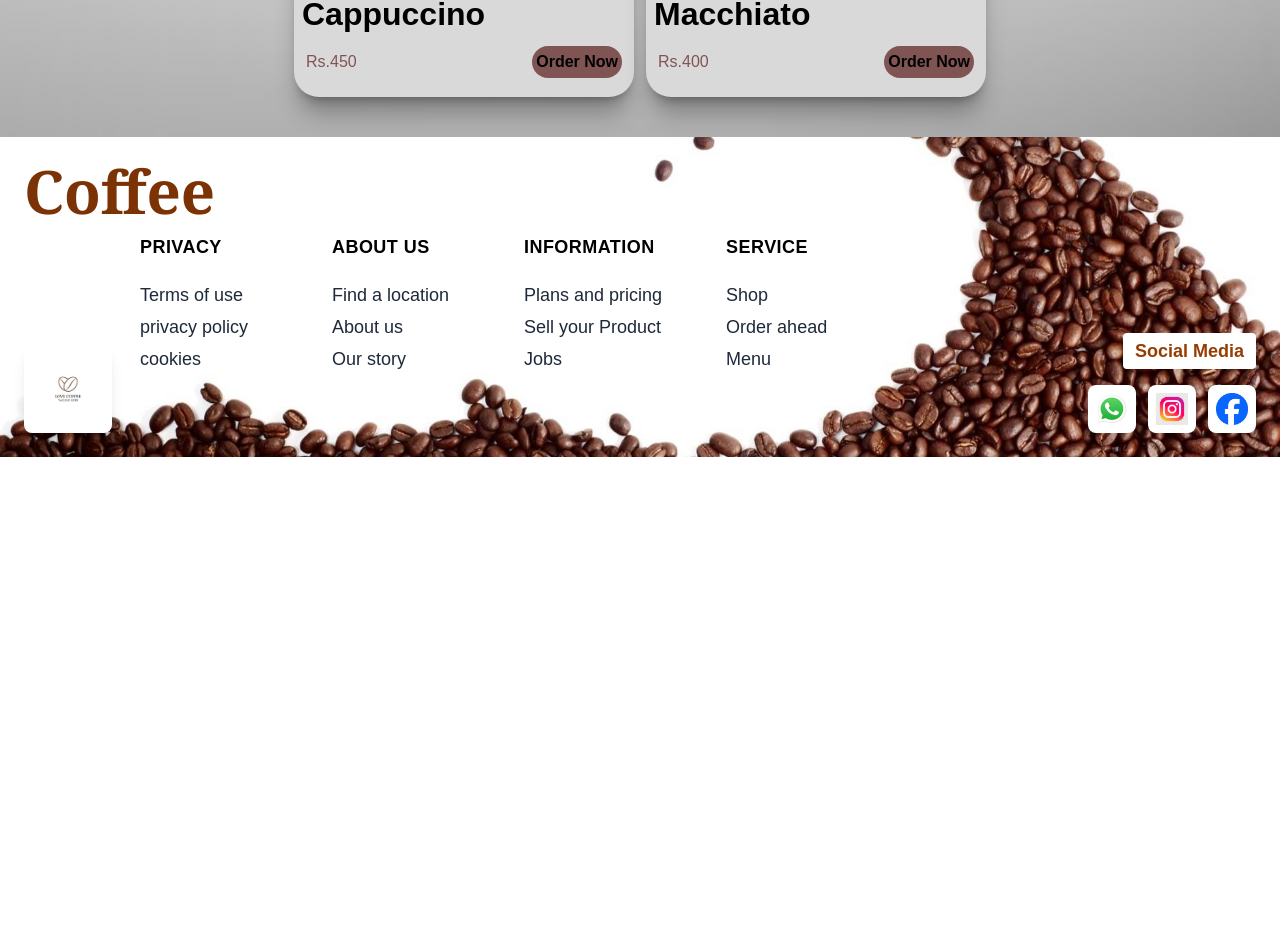
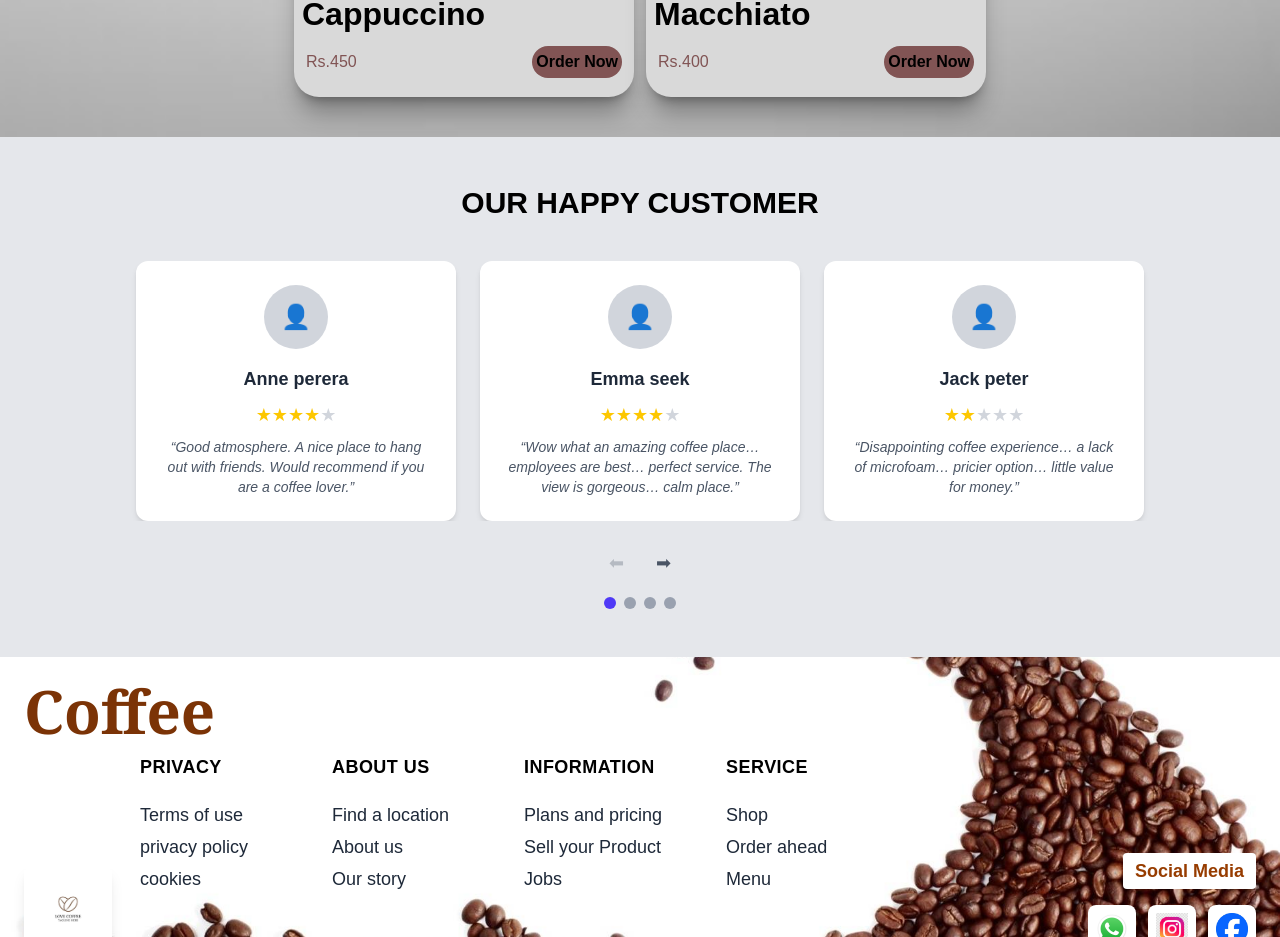
Before and after one commit to OpenStag/project-17, a Next.js app: page / in a window 1280 px wide. Shown: the part 2905-3842 px from the top of the page. Before the commit the page ends 3362 px from the top, so only its background shows below. Built offline with nearby package versions, Linux system fonts and the light colour scheme.

Commit message:
feat/adding reveiw part

```diff
--- a/src/app/page.tsx
+++ b/src/app/page.tsx
@@ -2,6 +2,7 @@ import HomeComponent from  "@/components/Home";
 import ProductExplorer from "@/components/productExplorer";
 import About from "@/components/about";
 import Image from "next/image";
+import Review from "@/components/review";
 
 
 export default function Home() {
@@ -13,6 +14,7 @@ export default function Home() {
        {/* <About/>   */}
     <About/>
     <ProductExplorer/>
+    <Review />
 
    </>
   );
--- /dev/null
+++ b/src/components/review.tsx
@@ -0,0 +1,135 @@
+"use client";
+import { useState } from "react";
+
+export default function Review() {
+  const reviews = [
+    {
+      name: "Anne perera",
+      rating: 4,
+      review:
+        "Good atmosphere. A nice place to hang out with friends. Would recommend if you are a coffee lover.",
+    },
+    {
+      name: "Emma seek",
+      rating: 4,
+      review:
+        "Wow what an amazing coffee place… employees are best… perfect service. The view is gorgeous… calm place.",
+    },
+    {
+      name: "Jack peter",
+      rating: 2,
+      review:
+        "Disappointing coffee experience… a lack of microfoam… pricier option… little value for money.",
+    },
+    {
+      name: "Sarah miller",
+      rating: 5,
+      review:
+        "Great place to relax with friends. Good variety of drinks and snacks, friendly staff!",
+    },
+    {
+      name: "David lee",
+      rating: 5,
+      review:
+        "Absolutely love this coffee shop! Perfect ambiance and amazing lattes. Highly recommended.",
+    },
+    {
+      name: "Sophia brown",
+      rating: 5,
+      review:
+        "Best coffee spot in town! Cozy atmosphere and the desserts are delicious.",
+    },
+    // ❌ Removed extra reviews (only 6 kept)
+  ];
+
+  const [currentIndex, setCurrentIndex] = useState(0);
+
+  const renderStars = (count: number) => {
+    return (
+      <div className="flex justify-center">
+        {[...Array(5)].map((_, i) => (
+          <span
+            key={i}
+            className={i < count ? "text-yellow-400 text-lg" : "text-gray-300 text-lg"}
+          >
+            ★
+          </span>
+        ))}
+      </div>
+    );
+  };
+
+  const nextSlide = () => {
+    if (currentIndex < reviews.length - 3) {
+      setCurrentIndex(currentIndex + 1);
+    }
+  };
+
+  const prevSlide = () => {
+    if (currentIndex > 0) {
+      setCurrentIndex(currentIndex - 1);
+    }
+  };
+
+  return (
+    <section className="bg-gray-200 py-12">
+      {/* Title */}
+      <h2 className="text-center text-3xl font-extrabold mb-10 text-black">
+        OUR HAPPY CUSTOMER
+      </h2>
+
+      {/* Slider Container */}
+      <div className="relative max-w-6xl mx-auto">
+        {/* Reviews */}
+        <div className="flex gap-6 overflow-hidden justify-center">
+          {reviews.slice(currentIndex, currentIndex + 3).map((item, index) => (
+            <div
+              key={index}
+              className="bg-white rounded-xl shadow-md p-6 w-80 text-center flex-shrink-0"
+            >
+              <div className="flex justify-center mb-4">
+                <div className="w-16 h-16 rounded-full bg-gray-300 flex items-center justify-center">
+                  <span className="text-gray-600 text-2xl">👤</span>
+                </div>
+              </div>
+              <h3 className="font-bold text-gray-800 text-lg">{item.name}</h3>
+              <div className="my-2">{renderStars(item.rating)}</div>
+              <p className="text-sm text-gray-600 italic">“{item.review}”</p>
+            </div>
+          ))}
+        </div>
+
+        {/* Navigation Buttons BELOW */}
+<div className="flex justify-center mt-6 gap-4">
+  <button
+    onClick={prevSlide}
+    disabled={currentIndex === 0}
+    className="px-2 py-1 text-gray-600 text-lg rounded-full hover:text-black disabled:opacity-30"
+  >
+    ⬅
+  </button>
+  <button
+    onClick={nextSlide}
+    disabled={currentIndex >= reviews.length - 3}
+    className="px-2 py-1 text-gray-600 text-lg rounded-full hover:text-black disabled:opacity-30"
+  >
+    ➡
+  </button>
+</div>
+
+
+        {/* Dots */}
+        <div className="flex justify-center mt-4 space-x-2">
+          {Array.from({ length: reviews.length - 2 }).map((_, i) => (
+            <span
+              key={i}
+              className={`w-3 h-3 rounded-full ${
+                i === currentIndex ? "bg-indigo-600" : "bg-gray-400"
+              }`}
+            ></span>
+          ))}
+        </div>
+      </div>
+    </section>
+  );
+}
```
